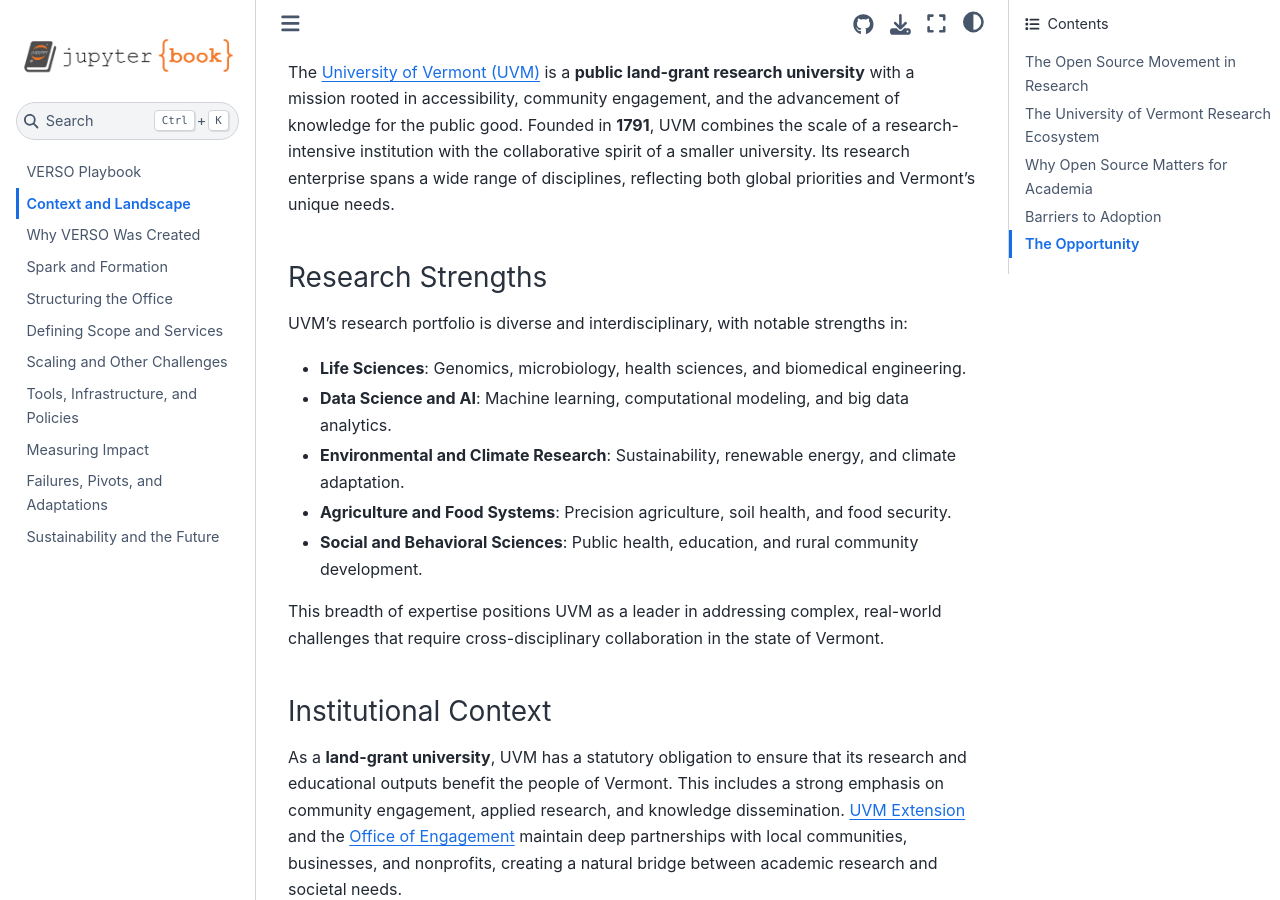
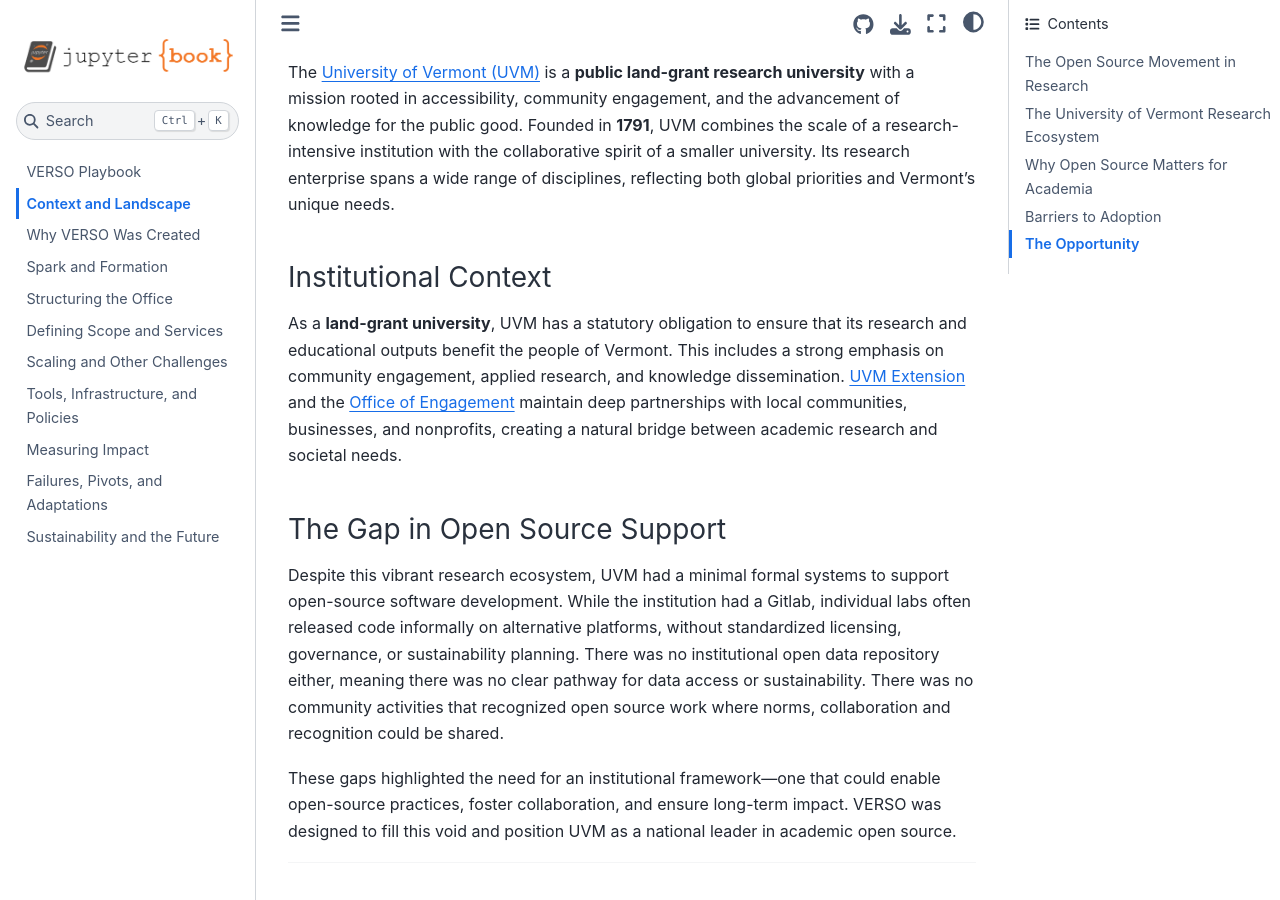
Before and after one commit to VERSO-UVM/VERSO-Playbook, a Jupyter Book: the page built from book/context_and_landscape.md, in a window 1280 px wide and 900 px high, scrolled down 1458 px. Built offline with Jupyter Book 1.0.4 settings and Sphinx 7.4.7 and the Sphinx Book theme 1.1.4, drawn with Linux system fonts in a browser that asks for light colours; cross-references to code outside the pages are shown as plain code.

```diff
--- a/book/context_and_landscape.md
+++ b/book/context_and_landscape.md
@@ -24,16 +24,6 @@ The open-source movement in research is not just about technology; it represents
 ##  The University of Vermont Research Ecosystem
 
 The [University of Vermont (UVM)](https://www.uvm.edu/) is a **public land-grant research university** with a mission rooted in accessibility, community engagement, and the advancement of knowledge for the public good. Founded in **1791**, UVM combines the scale of a research-intensive institution with the collaborative spirit of a smaller university. Its research enterprise spans a wide range of disciplines, reflecting both global priorities and Vermont’s unique needs.
-
-### Research Strengths
-UVM’s research portfolio is diverse and interdisciplinary, with notable strengths in:
-- **Life Sciences**: Genomics, microbiology, health sciences, and biomedical engineering.
-- **Data Science and AI**: Machine learning, computational modeling, and big data analytics.
-- **Environmental and Climate Research**: Sustainability, renewable energy, and climate adaptation.
-- **Agriculture and Food Systems**: Precision agriculture, soil health, and food security.
-- **Social and Behavioral Sciences**: Public health, education, and rural community development.
-
-This breadth of expertise positions UVM as a leader in addressing complex, real-world challenges that require cross-disciplinary collaboration in the state of Vermont.
 
 ### Institutional Context
 As a **land-grant university**, UVM has a statutory obligation to ensure that its research and educational outputs benefit the people of Vermont. This includes a strong emphasis on community engagement, applied research, and knowledge dissemination. [UVM Extension](https://www.uvm.edu/extension) and the [Office of Engagement](https://www.uvm.edu/engagement) maintain deep partnerships with local communities, businesses, and nonprofits, creating a natural bridge between academic research and societal needs.
```
Also changed, not shown: book/bibliography.md (added, +4 -0 lines), book/markdown.md (deleted, +0 -55 lines).
